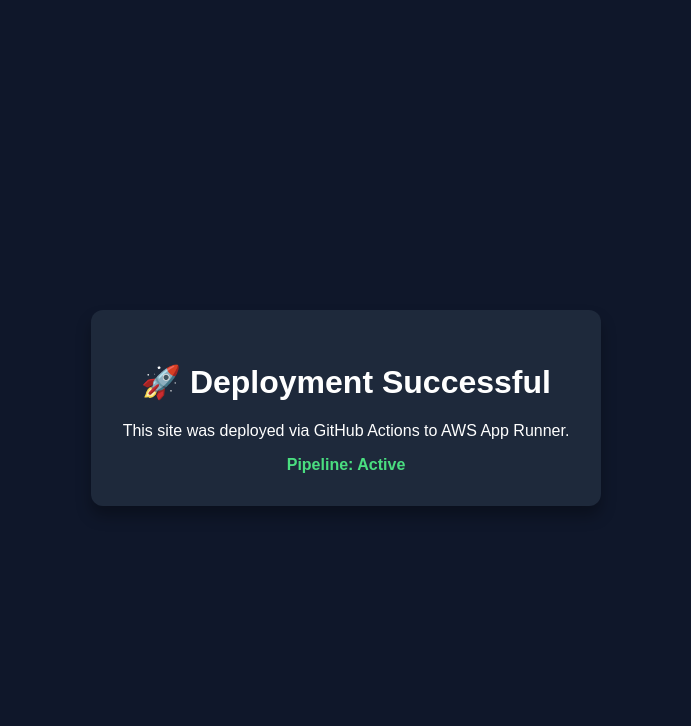
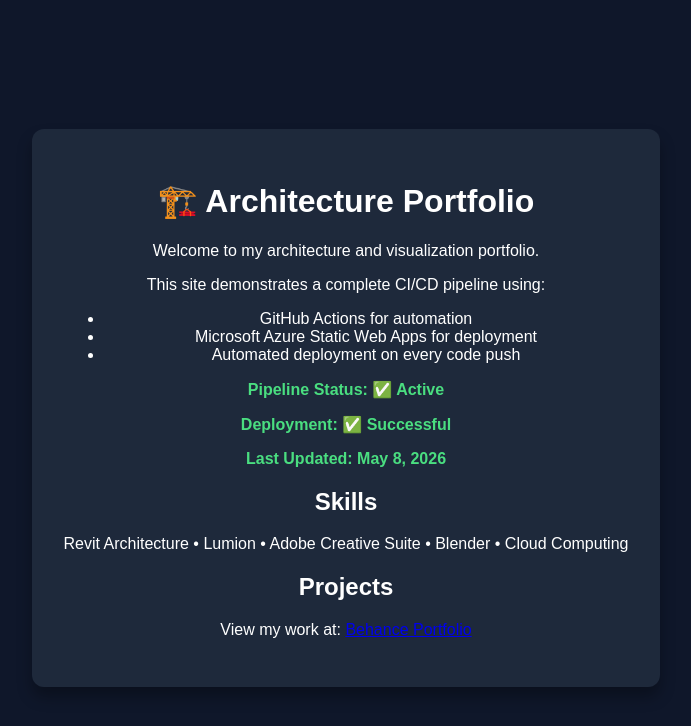
Before and after one commit to Dewatcher/my-app-runner-site, a website: page index.html in a window 1280 px wide. Shown: the whole page, without its empty margins (294-985 px from the left). Drawn offline with Linux system fonts and the light colour scheme.

Commit message:
update: display portfolio content instead of default message

```diff
--- a/index.html
+++ b/index.html
@@ -1,14 +1,28 @@
 <!DOCTYPE html>
 <html>
 <head>
-    <title>Architecture Portfolio  | CI/CD</title>
+    <title>Architecture Portfolio | CI/CD</title>
     <link rel="stylesheet" href="style.css">
 </head>
 <body>
     <div class="card">
-        <h1>🚀 Deployment Successful</h1>
-        <p>This site was deployed via GitHub Actions to AWS App Runner.</p>
-        <div class="status">Pipeline: Active</div>
+        <h1>🏗️ Architecture Portfolio</h1>
+        <p>Welcome to my architecture and visualization portfolio.</p>
+        <p>This site demonstrates a complete CI/CD pipeline using:</p>
+        <ul>
+            <li>GitHub Actions for automation</li>
+            <li>Microsoft Azure Static Web Apps for deployment</li>
+            <li>Automated deployment on every code push</li>
+        </ul>
+        <div class="status">
+            <p><strong>Pipeline Status:</strong> ✅ Active</p>
+            <p><strong>Deployment:</strong> ✅ Successful</p>
+            <p><strong>Last Updated:</strong> May 8, 2026</p>
+        </div>
+        <h2>Skills</h2>
+        <p>Revit Architecture • Lumion • Adobe Creative Suite • Blender • Cloud Computing</p>
+        <h2>Projects</h2>
+        <p>View my work at: <a href="https://behance.net/dewatcher14" target="_blank">Behance Portfolio</a></p>
     </div>
 </body>
 </html>
```
